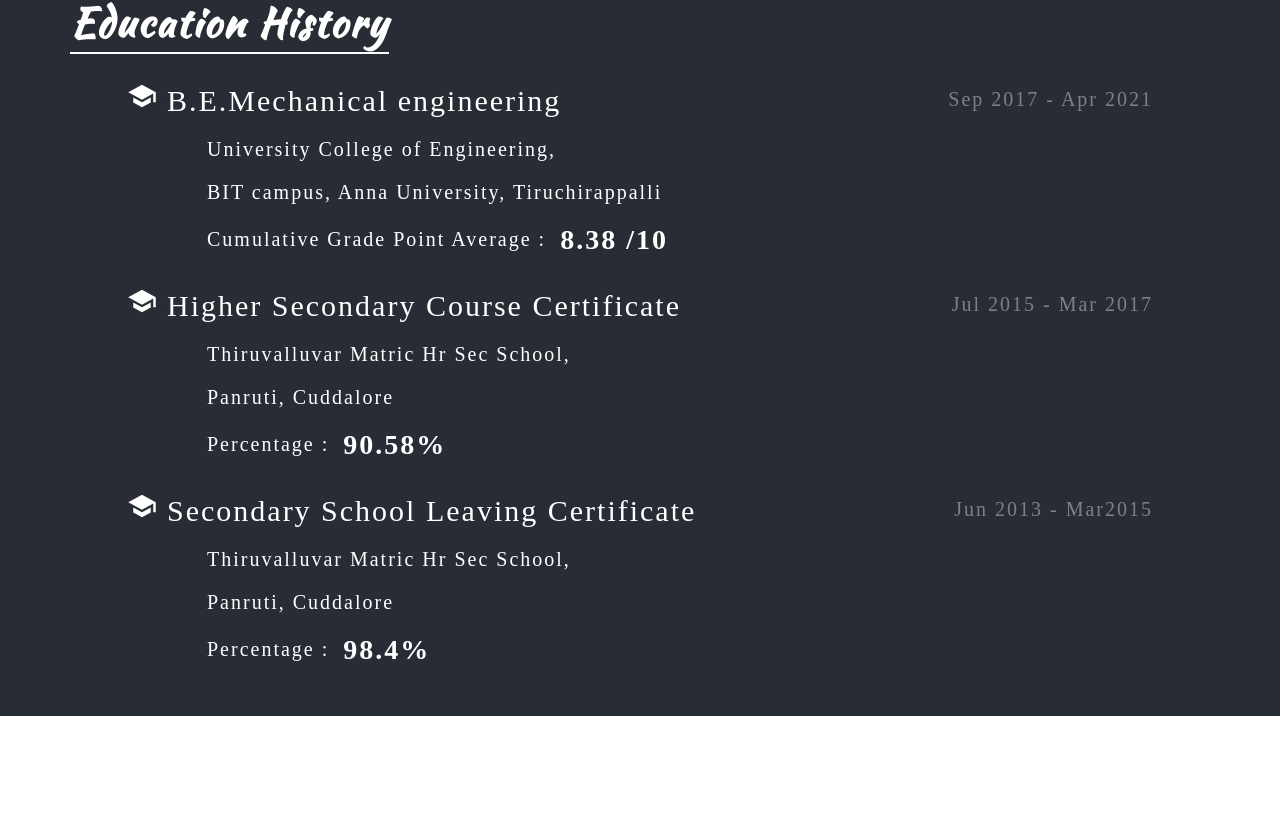
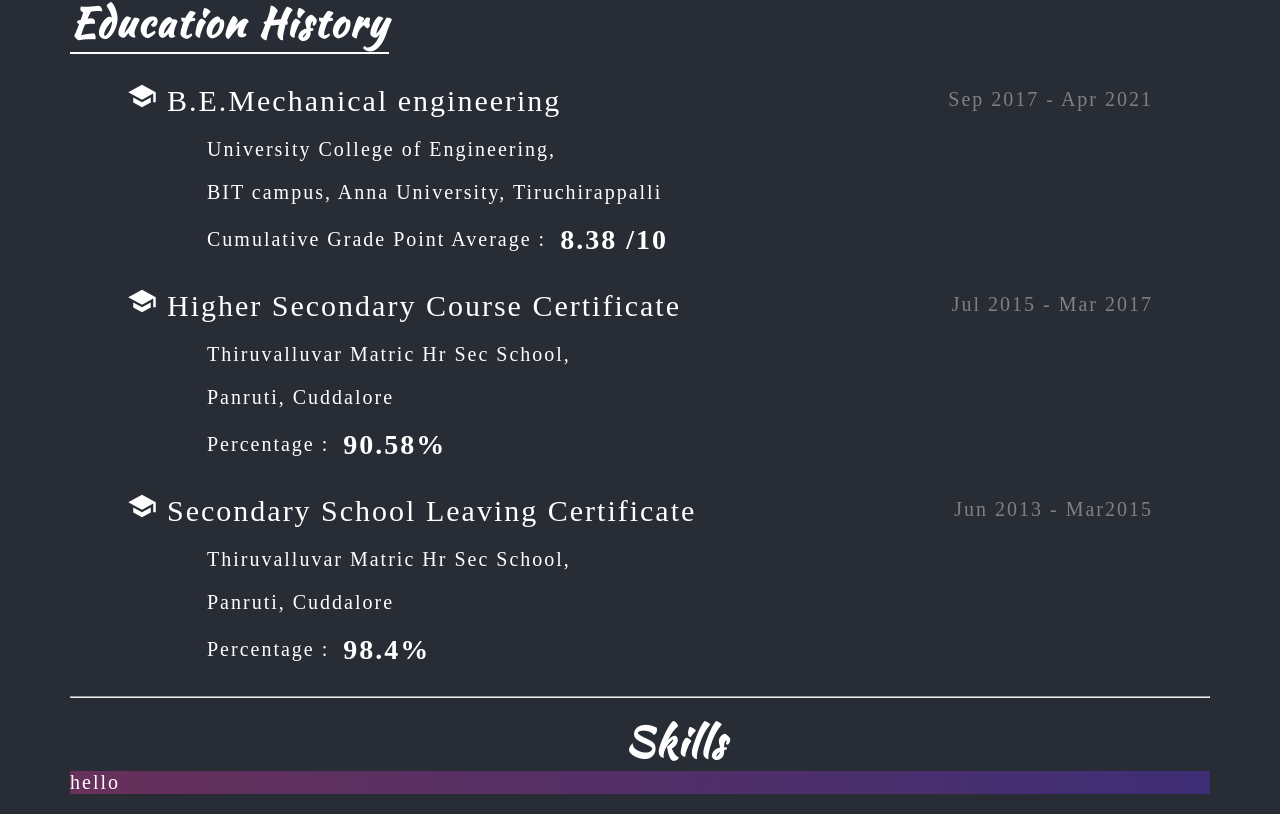
Before and after one commit to BaluDoko/Protofolio, a React (Create React App) app: page / in a window 1280 px wide. Shown: the part 753-1567 px from the top of the page. Before the commit the page ends 1469 px from the top, so only its background shows below. Built offline with nearby package versions, Linux system fonts and the light colour scheme.

Commit message:
Education page completed

```diff
--- a/src/App.css
+++ b/src/App.css
@@ -12,7 +12,7 @@
   border: 1px solid white;
 }
 
-.edu {
+.common {
   font-family: kaushan Script;
   font-size: 2rem;
   font-weight: 900;
@@ -20,3 +20,9 @@
   border-bottom: 2px solid;
   display: inline-block;
 }
+.edu:hover {
+  border-bottom: 0px solid;
+}
+hr {
+  background-image: white;
+}
--- a/src/App.js
+++ b/src/App.js
@@ -4,14 +4,14 @@ import Home from "./Components/Home/Home";
 import Education from "./Components/Education/Education";
 import "./App.css";
 import educations from "./Components/Education/educations";
+import Skills from "./Components/Skills/Skills";
 function App() {
   return (
     <div className="App">
       <Navbar />
       <Home />
-      <hr style={{ width: "1200px" }} />
-      <h1 className="edu">Education History</h1>
-      {/* <Education /> */}
+      <hr />
+      <h1 className="common">Education History</h1>
       {educations.map((edu) => (
         <Education
           title={edu.title}
@@ -20,13 +20,10 @@ function App() {
           where2={edu.where2}
           cgpa={edu.cgpa}
           mark={edu.mark}
-
-          // where1: "University College of Engineering,",
-          // where2: "BIT campus, Anna University, Tiruchirappalli",
-          // cgpa: "Cumulative Grade Point Average :",
-          // mark: "8.38 /10"
         />
       ))}
+      <hr />
+      <Skills />
     </div>
   );
 }
--- a/src/Components/Education/Education.css
+++ b/src/Components/Education/Education.css
@@ -4,6 +4,9 @@
   margin: auto;
   flex-direction: column;
   margin-bottom: 30px;
+}
+.education:hover {
+  transform: scale(1.02);
 }
 .class {
   display: flex;
--- a/src/Components/Home/Home.css
+++ b/src/Components/Home/Home.css
@@ -57,7 +57,7 @@
     width: 0;
   }
   to {
-    width: 70%;
+    width: 60%;
   }
 }
 
--- /dev/null
+++ b/src/Components/Skills/Skills.css
@@ -0,0 +1,14 @@
+.skill-container {
+  margin: auto;
+  display: block;
+  border-bottom: 0px;
+  width: 30px;
+}
+
+.skill {
+  background: linear-gradient(
+    90.21deg,
+    rgba(170, 54, 124, 0.5) -5.91%,
+    rgba(74, 47, 189, 0.5) 111.58%
+  );
+}
--- /dev/null
+++ b/src/Components/Skills/Skills.jsx
@@ -0,0 +1,17 @@
+import React from "react";
+import "./Skills.css";
+
+const Skills = () => {
+  return (
+    <div>
+      <h1 className="common skill-container" style={{ marginTop: "15px" }}>
+        Skills
+      </h1>
+      <div className="skill">
+        <div>hello</div>
+      </div>
+    </div>
+  );
+};
+
+export default Skills;
```
